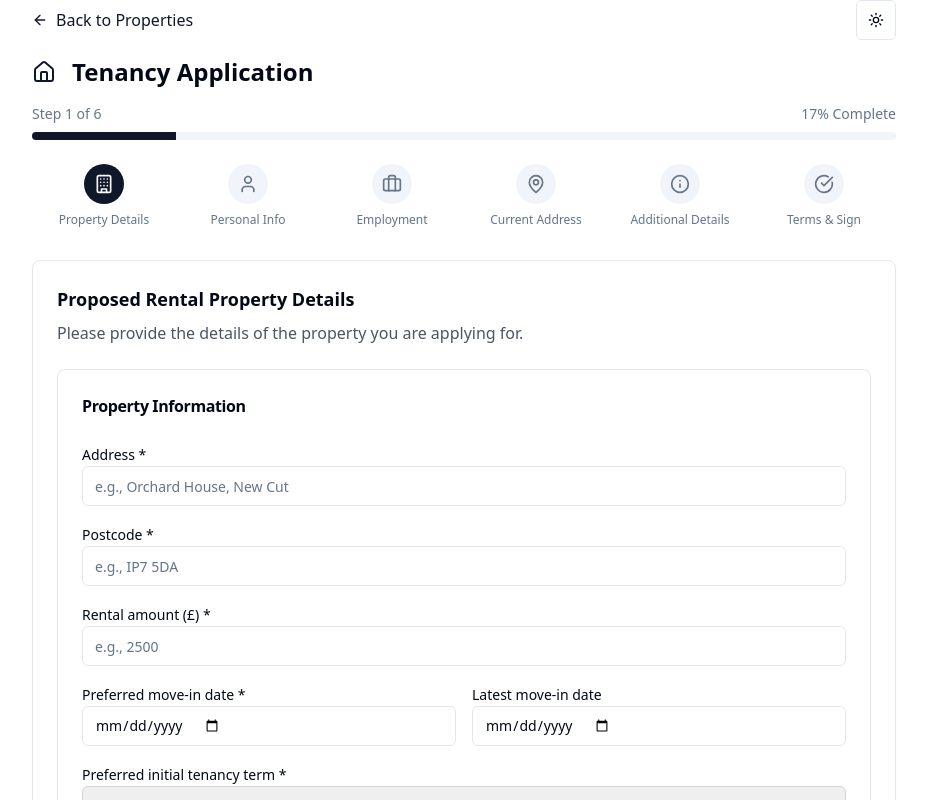
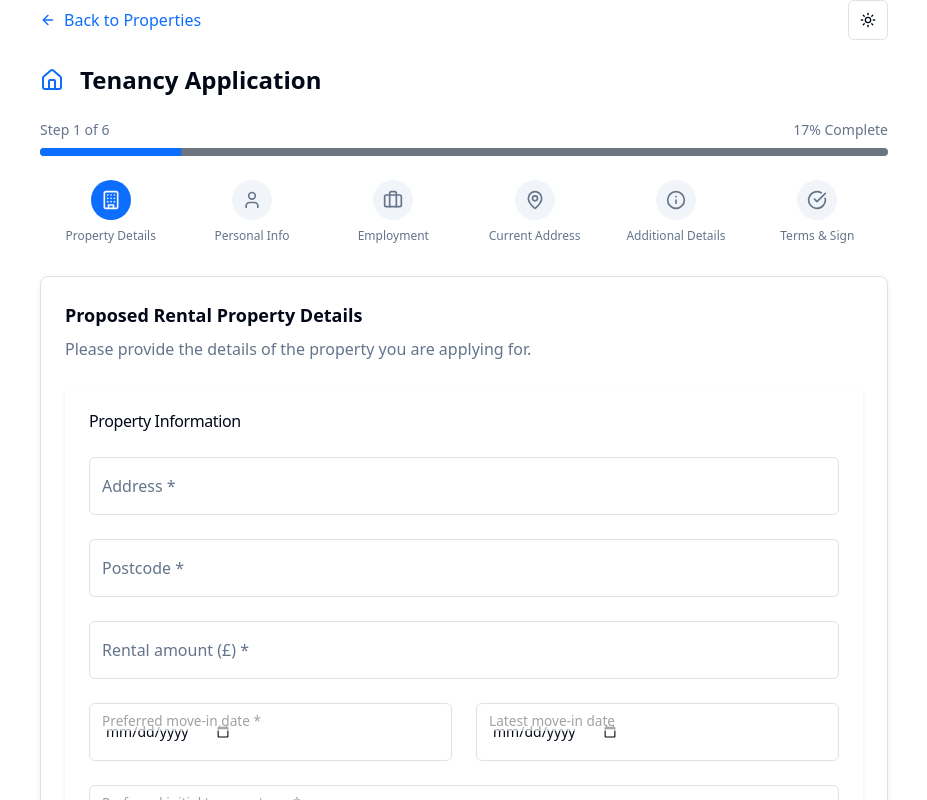
Before and after one commit to calvinwarwick/palmer-partners-forms, a React (Vite) app: page /application in a window 1280 px wide. Shown: the top 800 px of the page, without its empty margins (176-1103 px from the left). Built offline with nearby package versions, Linux system fonts and the light colour scheme.

Commit message:
feat: Apply floating labels and improve form styling
Refactor form inputs to use Bootstrap's floating labels for enhanced visual appeal and improved user experience. Cleaned up the overall form styling for a more modern and user-friendly design.

```diff
--- a/package.json
+++ b/package.json
@@ -41,6 +41,7 @@
     "@radix-ui/react-tooltip": "^1.1.4",
     "@supabase/supabase-js": "^2.49.8",
     "@tanstack/react-query": "^5.56.2",
+    "bootstrap": "^5.3.6",
     "class-variance-authority": "^0.7.1",
     "clsx": "^2.1.1",
     "cmdk": "^1.0.0",
--- a/src/components/tenancy-application/steps/CurrentAddressStep.tsx
+++ b/src/components/tenancy-application/steps/CurrentAddressStep.tsx
@@ -1,7 +1,6 @@
 
 import { Card, CardContent, CardHeader, CardTitle } from "@/components/ui/card";
 import { Input } from "@/components/ui/input";
-import { Label } from "@/components/ui/label";
 import { Applicant } from "@/domain/types/Applicant";
 
 interface CurrentAddressStepProps {
@@ -15,42 +14,43 @@ const CurrentAddressStep = ({ applicants, onUpdateApplicant }: CurrentAddressSte
       <h3 className="text-lg font-semibold">Current Address Details</h3>
 
       {applicants.map((applicant) => (
-        <Card key={applicant.id}>
-          <CardHeader>
-            <CardTitle className="text-base">
+        <Card key={applicant.id} className="border-0 shadow-sm">
+          <CardHeader className="pb-4">
+            <CardTitle className="text-base font-medium">
               {applicant.firstName} {applicant.lastName} - Current Address
             </CardTitle>
           </CardHeader>
-          <CardContent className="space-y-4">
-            <div>
-              <Label htmlFor={`streetAddress-${applicant.id}`}>Street address *</Label>
+          <CardContent className="space-y-6">
+            <div className="form-floating">
               <Input
                 id={`streetAddress-${applicant.id}`}
                 value={applicant.previousAddress}
                 onChange={(e) => onUpdateApplicant(applicant.id, "previousAddress", e.target.value)}
                 placeholder="Full current address"
+                className="form-control"
                 required
               />
+              <label htmlFor={`streetAddress-${applicant.id}`} className="text-muted-foreground">Street address *</label>
             </div>
 
-            <div>
-              <Label htmlFor={`postcode-${applicant.id}`}>Postcode *</Label>
+            <div className="form-floating">
               <Input
                 id={`postcode-${applicant.id}`}
                 value={applicant.previousPostcode}
                 onChange={(e) => onUpdateApplicant(applicant.id, "previousPostcode", e.target.value)}
                 placeholder="e.g., CO14 8LZ"
+                className="form-control"
                 required
               />
+              <label htmlFor={`postcode-${applicant.id}`} className="text-muted-foreground">Postcode *</label>
             </div>
 
-            <div>
-              <Label htmlFor={`propertyStatus-${applicant.id}`}>Current property status *</Label>
+            <div className="form-floating">
               <select
                 id={`propertyStatus-${applicant.id}`}
                 value={applicant.currentPropertyStatus}
                 onChange={(e) => onUpdateApplicant(applicant.id, "currentPropertyStatus", e.target.value)}
-                className="w-full px-3 py-2 border border-gray-300 rounded-md focus:outline-none focus:ring-2 focus:ring-blue-500"
+                className="form-select w-full px-3 py-2 border border-input bg-background rounded-md focus:outline-none focus:ring-2 focus:ring-ring"
                 required
               >
                 <option value="">Select status</option>
@@ -60,38 +60,42 @@ const CurrentAddressStep = ({ applicants, onUpdateApplicant }: CurrentAddressSte
                 <option value="Owner Occupier">Owner Occupier</option>
                 <option value="Other">Other</option>
               </select>
+              <label htmlFor={`propertyStatus-${applicant.id}`} className="text-muted-foreground">Current property status *</label>
             </div>
 
             <div className="grid grid-cols-1 md:grid-cols-2 gap-4">
-              <div>
-                <Label htmlFor={`moveInDate-${applicant.id}`}>Move in date</Label>
+              <div className="form-floating">
                 <Input
                   id={`moveInDate-${applicant.id}`}
                   type="date"
                   value={applicant.moveInDate}
                   onChange={(e) => onUpdateApplicant(applicant.id, "moveInDate", e.target.value)}
+                  className="form-control"
                 />
+                <label htmlFor={`moveInDate-${applicant.id}`} className="text-muted-foreground">Move in date</label>
               </div>
-              <div>
-                <Label htmlFor={`vacateDate-${applicant.id}`}>Vacate date</Label>
+              <div className="form-floating">
                 <Input
                   id={`vacateDate-${applicant.id}`}
                   type="date"
                   value={applicant.vacateDate}
                   onChange={(e) => onUpdateApplicant(applicant.id, "vacateDate", e.target.value)}
+                  className="form-control"
                 />
+                <label htmlFor={`vacateDate-${applicant.id}`} className="text-muted-foreground">Vacate date</label>
               </div>
             </div>
 
-            <div>
-              <Label htmlFor={`currentRent-${applicant.id}`}>Current rental amount (£)</Label>
+            <div className="form-floating">
               <Input
                 id={`currentRent-${applicant.id}`}
                 type="number"
                 value={applicant.currentRentalAmount}
                 onChange={(e) => onUpdateApplicant(applicant.id, "currentRentalAmount", e.target.value)}
                 placeholder="e.g., 1200"
+                className="form-control"
               />
+              <label htmlFor={`currentRent-${applicant.id}`} className="text-muted-foreground">Current rental amount (£)</label>
             </div>
           </CardContent>
         </Card>
--- a/src/components/tenancy-application/steps/PropertyDetailsStep.tsx
+++ b/src/components/tenancy-application/steps/PropertyDetailsStep.tsx
@@ -1,7 +1,6 @@
 
 import { Card, CardContent, CardHeader, CardTitle } from "@/components/ui/card";
 import { Input } from "@/components/ui/input";
-import { Label } from "@/components/ui/label";
 import { PropertyPreferences } from "@/domain/types/Applicant";
 
 interface PropertyDetailsStepProps {
@@ -14,77 +13,81 @@ const PropertyDetailsStep = ({ propertyPreferences, onUpdatePreferences }: Prope
     <div className="space-y-6">
       <div>
         <h3 className="text-lg font-semibold mb-2">Proposed Rental Property Details</h3>
-        <p className="text-gray-600 mb-6">Please provide the details of the property you are applying for.</p>
+        <p className="text-muted-foreground mb-6">Please provide the details of the property you are applying for.</p>
       </div>
 
-      <Card>
-        <CardHeader>
-          <CardTitle className="text-base">Property Information</CardTitle>
+      <Card className="border-0 shadow-sm">
+        <CardHeader className="pb-4">
+          <CardTitle className="text-base font-medium">Property Information</CardTitle>
         </CardHeader>
-        <CardContent className="space-y-4">
-          <div>
-            <Label htmlFor="streetAddress">Address *</Label>
+        <CardContent className="space-y-6">
+          <div className="form-floating">
             <Input
               id="streetAddress"
               value={propertyPreferences.streetAddress}
               onChange={(e) => onUpdatePreferences("streetAddress", e.target.value)}
               placeholder="e.g., Orchard House, New Cut"
+              className="form-control"
               required
             />
+            <label htmlFor="streetAddress" className="text-muted-foreground">Address *</label>
           </div>
 
-          <div>
-            <Label htmlFor="postcode">Postcode *</Label>
+          <div className="form-floating">
             <Input
               id="postcode"
               value={propertyPreferences.postcode}
               onChange={(e) => onUpdatePreferences("postcode", e.target.value)}
               placeholder="e.g., IP7 5DA"
+              className="form-control"
               required
             />
+            <label htmlFor="postcode" className="text-muted-foreground">Postcode *</label>
           </div>
 
-          <div>
-            <Label htmlFor="rentalAmount">Rental amount (£) *</Label>
+          <div className="form-floating">
             <Input
               id="rentalAmount"
               type="number"
               value={propertyPreferences.maxRent}
               onChange={(e) => onUpdatePreferences("maxRent", e.target.value)}
               placeholder="e.g., 2500"
+              className="form-control"
               required
             />
+            <label htmlFor="rentalAmount" className="text-muted-foreground">Rental amount (£) *</label>
           </div>
 
           <div className="grid grid-cols-1 md:grid-cols-2 gap-4">
-            <div>
-              <Label htmlFor="preferredMoveIn">Preferred move-in date *</Label>
+            <div className="form-floating">
               <Input
                 id="preferredMoveIn"
                 type="date"
                 value={propertyPreferences.moveInDate}
                 onChange={(e) => onUpdatePreferences("moveInDate", e.target.value)}
+                className="form-control"
                 required
               />
+              <label htmlFor="preferredMoveIn" className="text-muted-foreground">Preferred move-in date *</label>
             </div>
-            <div>
-              <Label htmlFor="latestMoveIn">Latest move-in date</Label>
+            <div className="form-floating">
               <Input
                 id="latestMoveIn"
                 type="date"
                 value={propertyPreferences.latestMoveInDate}
                 onChange={(e) => onUpdatePreferences("latestMoveInDate", e.target.value)}
+                className="form-control"
               />
+              <label htmlFor="latestMoveIn" className="text-muted-foreground">Latest move-in date</label>
             </div>
           </div>
 
-          <div>
-            <Label htmlFor="tenancyTerm">Preferred initial tenancy term *</Label>
+          <div className="form-floating">
             <select
               id="tenancyTerm"
               value={propertyPreferences.initialTenancyTerm}
               onChange={(e) => onUpdatePreferences("initialTenancyTerm", e.target.value)}
-              className="w-full px-3 py-2 border border-gray-300 rounded-md focus:outline-none focus:ring-2 focus:ring-blue-500"
+              className="form-select w-full px-3 py-2 border border-input bg-background rounded-md focus:outline-none focus:ring-2 focus:ring-ring"
               required
             >
               <option value="">Select term</option>
@@ -93,6 +96,7 @@ const PropertyDetailsStep = ({ propertyPreferences, onUpdatePreferences }: Prope
               <option value="2 years">2 years</option>
               <option value="3 years">3 years</option>
             </select>
+            <label htmlFor="tenancyTerm" className="text-muted-foreground">Preferred initial tenancy term *</label>
           </div>
         </CardContent>
       </Card>
--- a/src/index.css
+++ b/src/index.css
@@ -1,3 +1,5 @@
+
+@import url('https://cdn.jsdelivr.net/npm/bootstrap@5.3.0/dist/css/bootstrap.min.css');
 @tailwind base;
 @tailwind components;
 @tailwind utilities;
@@ -6,87 +8,56 @@
   :root {
     --background: 0 0% 100%;
     --foreground: 222.2 84% 4.9%;
-
     --card: 0 0% 100%;
     --card-foreground: 222.2 84% 4.9%;
-
     --popover: 0 0% 100%;
     --popover-foreground: 222.2 84% 4.9%;
-
-    --primary: 222.2 47.4% 11.2%;
+    --primary: 221.2 83.2% 53.3%;
     --primary-foreground: 210 40% 98%;
-
-    --secondary: 210 40% 96.1%;
-    --secondary-foreground: 222.2 47.4% 11.2%;
-
-    --muted: 210 40% 96.1%;
+    --secondary: 210 40% 96%;
+    --secondary-foreground: 222.2 84% 4.9%;
+    --muted: 210 40% 96%;
     --muted-foreground: 215.4 16.3% 46.9%;
-
-    --accent: 210 40% 96.1%;
-    --accent-foreground: 222.2 47.4% 11.2%;
-
+    --accent: 210 40% 96%;
+    --accent-foreground: 222.2 84% 4.9%;
     --destructive: 0 84.2% 60.2%;
     --destructive-foreground: 210 40% 98%;
-
     --border: 214.3 31.8% 91.4%;
     --input: 214.3 31.8% 91.4%;
-    --ring: 222.2 84% 4.9%;
-
+    --ring: 221.2 83.2% 53.3%;
+    --chart-1: 12 76% 61%;
+    --chart-2: 173 58% 39%;
+    --chart-3: 197 37% 24%;
+    --chart-4: 43 74% 66%;
+    --chart-5: 27 87% 67%;
     --radius: 0.5rem;
-
-    --sidebar-background: 0 0% 98%;
-
-    --sidebar-foreground: 240 5.3% 26.1%;
-
-    --sidebar-primary: 240 5.9% 10%;
-
-    --sidebar-primary-foreground: 0 0% 98%;
-
-    --sidebar-accent: 240 4.8% 95.9%;
-
-    --sidebar-accent-foreground: 240 5.9% 10%;
-
-    --sidebar-border: 220 13% 91%;
-
-    --sidebar-ring: 217.2 91.2% 59.8%;
   }
 
   .dark {
     --background: 222.2 84% 4.9%;
     --foreground: 210 40% 98%;
-
     --card: 222.2 84% 4.9%;
     --card-foreground: 210 40% 98%;
-
     --popover: 222.2 84% 4.9%;
     --popover-foreground: 210 40% 98%;
-
-    --primary: 210 40% 98%;
-    --primary-foreground: 222.2 47.4% 11.2%;
-
+    --primary: 217.2 91.2% 59.8%;
+    --primary-foreground: 222.2 84% 4.9%;
     --secondary: 217.2 32.6% 17.5%;
     --secondary-foreground: 210 40% 98%;
-
     --muted: 217.2 32.6% 17.5%;
     --muted-foreground: 215 20.2% 65.1%;
-
     --accent: 217.2 32.6% 17.5%;
     --accent-foreground: 210 40% 98%;
-
     --destructive: 0 62.8% 30.6%;
     --destructive-foreground: 210 40% 98%;
-
     --border: 217.2 32.6% 17.5%;
     --input: 217.2 32.6% 17.5%;
-    --ring: 212.7 26.8% 83.9%;
-    --sidebar-background: 240 5.9% 10%;
-    --sidebar-foreground: 240 4.8% 95.9%;
-    --sidebar-primary: 224.3 76.3% 48%;
-    --sidebar-primary-foreground: 0 0% 100%;
-    --sidebar-accent: 240 3.7% 15.9%;
-    --sidebar-accent-foreground: 240 4.8% 95.9%;
-    --sidebar-border: 240 3.7% 15.9%;
-    --sidebar-ring: 217.2 91.2% 59.8%;
+    --ring: 224.3 76.3% 94.1%;
+    --chart-1: 220 70% 50%;
+    --chart-2: 160 60% 45%;
+    --chart-3: 30 80% 55%;
+    --chart-4: 280 65% 60%;
+    --chart-5: 340 75% 55%;
   }
 }
 
@@ -94,8 +65,64 @@
   * {
     @apply border-border;
   }
-
   body {
     @apply bg-background text-foreground;
   }
 }
+
+/* Custom styles for Bootstrap floating labels integration */
+.form-floating {
+  position: relative;
+}
+
+.form-floating > .form-control,
+.form-floating > .form-select {
+  height: calc(3.5rem + 2px);
+  line-height: 1.25;
+  @apply bg-background border-input text-foreground;
+}
+
+.form-floating > label {
+  position: absolute;
+  top: 0;
+  left: 0;
+  width: 100%;
+  height: 100%;
+  padding: 1rem 0.75rem;
+  overflow: hidden;
+  text-align: start;
+  text-overflow: ellipsis;
+  white-space: nowrap;
+  pointer-events: none;
+  border: 1px solid transparent;
+  transform-origin: 0 0;
+  transition: opacity 0.1s ease-in-out, transform 0.1s ease-in-out;
+  @apply text-muted-foreground;
+}
+
+.form-floating > .form-control::placeholder {
+  color: transparent;
+}
+
+.form-floating > .form-control:focus,
+.form-floating > .form-control:not(:placeholder-shown),
+.form-floating > .form-select {
+  padding-top: 1.625rem;
+  padding-bottom: 0.625rem;
+}
+
+.form-floating > .form-control:focus ~ label,
+.form-floating > .form-control:not(:placeholder-shown) ~ label,
+.form-floating > .form-select ~ label {
+  opacity: 0.65;
+  transform: scale(0.85) translateY(-0.5rem) translateX(0.15rem);
+}
+
+.form-floating > .form-control:focus ~ label {
+  @apply text-primary;
+}
+
+.form-control:focus,
+.form-select:focus {
+  @apply ring-2 ring-ring ring-offset-2;
+}
```
Also changed, not shown: src/components/tenancy-application/steps/EmploymentStep.tsx (+25 -20 lines), src/components/tenancy-application/steps/PersonalInfoStep.tsx (+24 -16 lines), src/components/tenancy-application/steps/TermsAndDataStep.tsx (+24 -22 lines), 1 other file (tests, documents, lock files or other folders).
